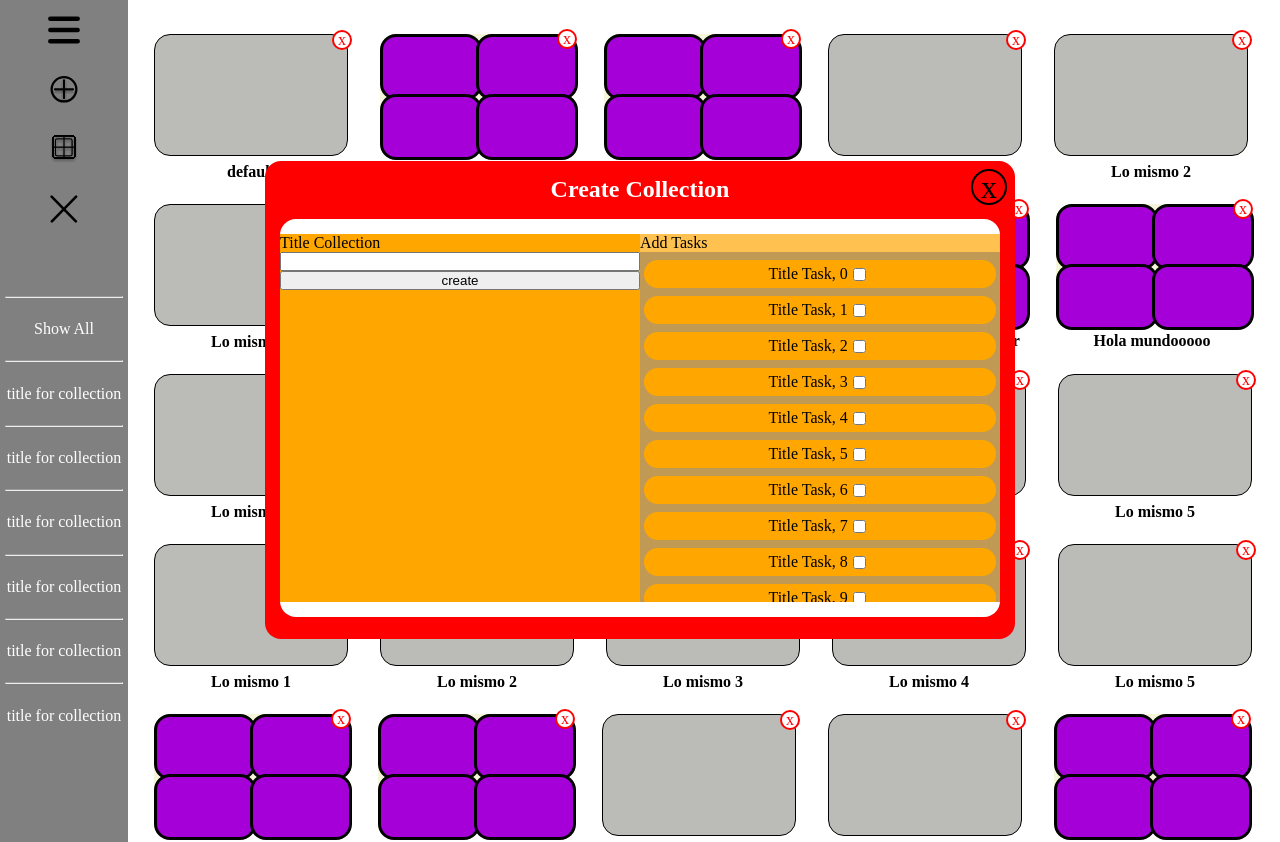
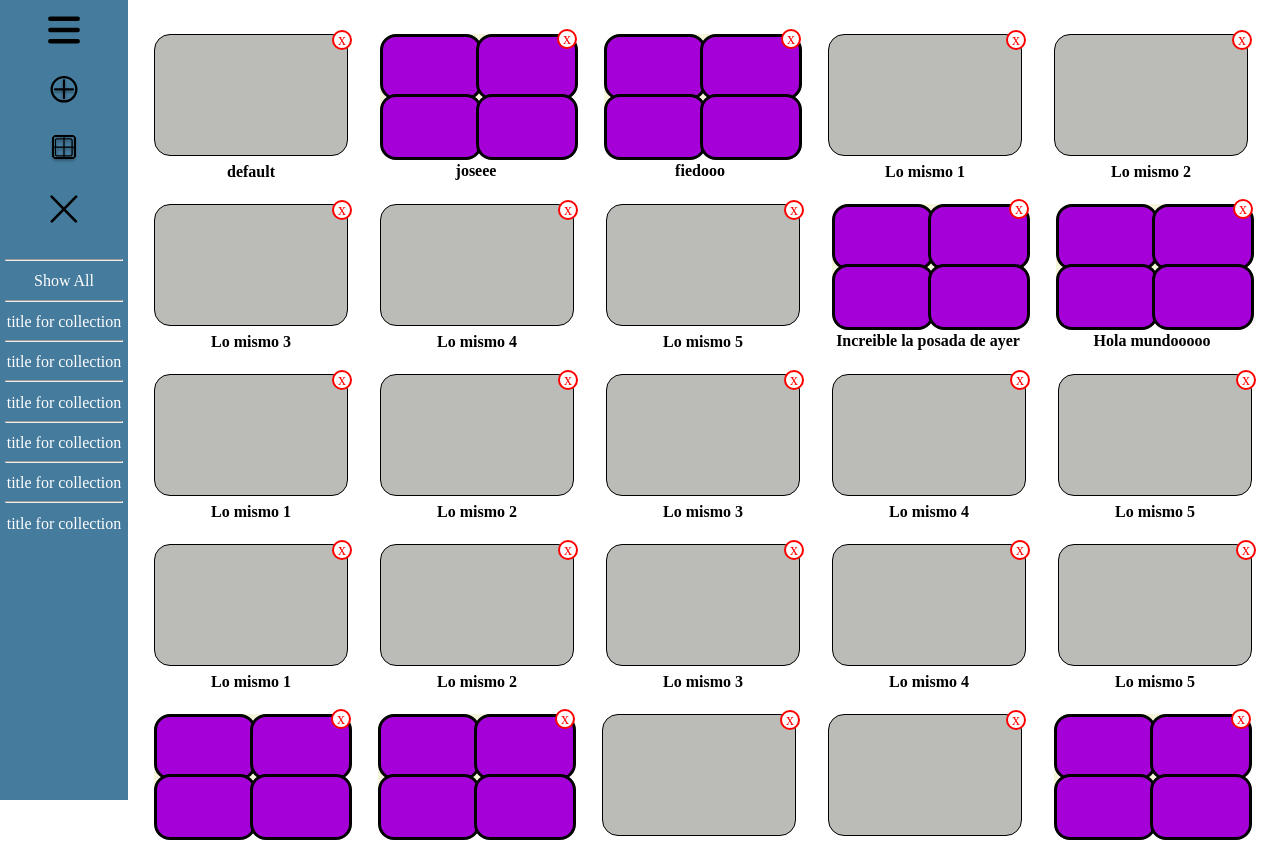
Before and after one commit to TRIYAN-SALAZAR/To-do-List, a React (Vite) app in the folder app-frontend/: page / in a window 1280 px wide. Shown: the top 842 px of the page. Built offline with nearby package versions, Linux system fonts and the light colour scheme.

Commit message:
cambios pequeños al frontend

```diff
--- a/app-frontend/src/App.css
+++ b/app-frontend/src/App.css
@@ -1,6 +1,14 @@
 *{
     margin: 0;
     padding: 0;
+}
+
+:root {
+    --rojo-chido: #E63946;
+    --azul-chido: #457B9D;
+    --blanco-principal: #F1FAEE;
+    --negro-complementario: #1D3557;
+    --azul-resalta: #A8DADC;
 }
 
 
--- a/app-frontend/src/css/CreateCollection.css
+++ b/app-frontend/src/css/CreateCollectionForm.css
@@ -17,6 +17,7 @@ section.CreateCollectionForm {
     border-radius: 1rem;
     padding: 15px;
 
+    visibility: hidden;
 }
 
 section.CreateCollectionForm h3 {
--- a/app-frontend/src/css/nav-Bar.css
+++ b/app-frontend/src/css/nav-Bar.css
@@ -1,5 +1,5 @@
 nav {
-    background-color: grey;
+    background-color: var(--azul-chido);
     min-width: 10vw;
     min-height: 100vh;
     max-height: max-content;
@@ -40,9 +40,14 @@ img {
     flex-direction: column;
 
     align-items: center;
+
+    max-height: 100%;
 }
 
 section#collections {
+    max-width: 10vw;
+    min-width: 10vw;
+
     width: 100%;
     height: 100%;
 
@@ -50,7 +55,11 @@ section#collections {
     flex-direction: column;
 
     align-items: center;
-    position: relative;
+    position: absolute;
+
+    top: 15rem;
+
+
     margin-top: 1rem;
 
     & hr{
@@ -64,7 +73,7 @@ section#collections {
 
 .collection {
     width: 100%;
-    height: 7vh;
+    height: 2rem;
 
     display: flex;
     flex-direction: column;
@@ -124,6 +133,7 @@ section#collections {
 
 }
 
-.collection:hover {
-    background-color: rgb(165, 165, 165)
+.collection:hover, .collection:hover h3{
+    background-color: var(--azul-resalta);
+    color: black;
 }
--- a/app-frontend/src/forms/CreateCollection.jsx
+++ b/app-frontend/src/forms/CreateCollectionForm.jsx
@@ -1,4 +1,4 @@
-import "../css/CreateCollection.css";
+import "../css/CreateCollectionForm.css";
 
 export default function CreateCollection() {
   return (
--- a/app-frontend/src/forms/CreateTask.jsx
+++ b/app-frontend/src/forms/CreateTaskForm.jsx
@@ -1,4 +1,4 @@
-import "../css/CreateTask.css";
+import "../css/CreateTaskForm.css";
 
 export default function CreateTask() {
     return (
--- a/app-frontend/src/pages/renderAll.jsx
+++ b/app-frontend/src/pages/renderAll.jsx
@@ -1,7 +1,7 @@
 import Tasks from "../components/Tasks";
 import Collection from "../components/Collections";
-import CreateCollection from "../forms/CreateCollection";
-import CreateTask from "../forms/CreateTask";
+import CreateCollection from "../forms/CreateCollectionForm";
+import CreateTask from "../forms/CreateTaskForm";
 
 import "../css/RenderAll.css";
 
```
Also changed, not shown: app-frontend/src/css/CreateTaskForm.css (renamed from app-frontend/src/css/CreateTask.css).
